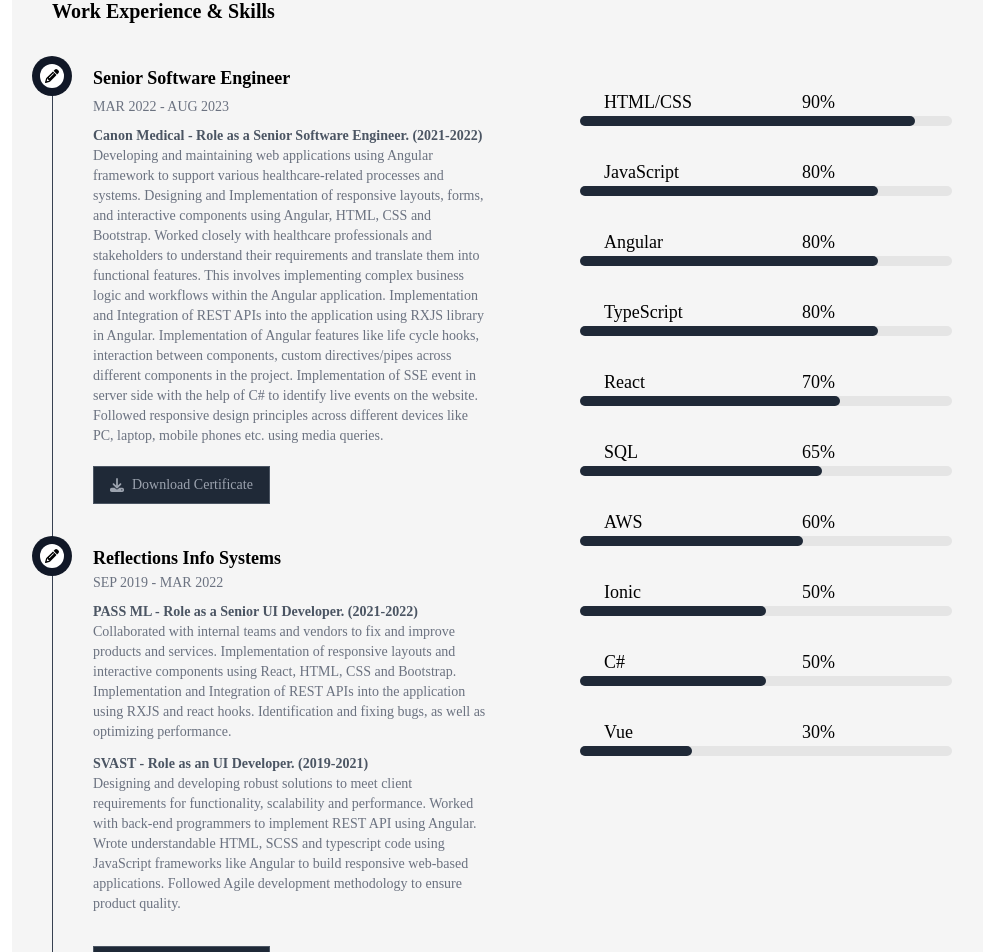
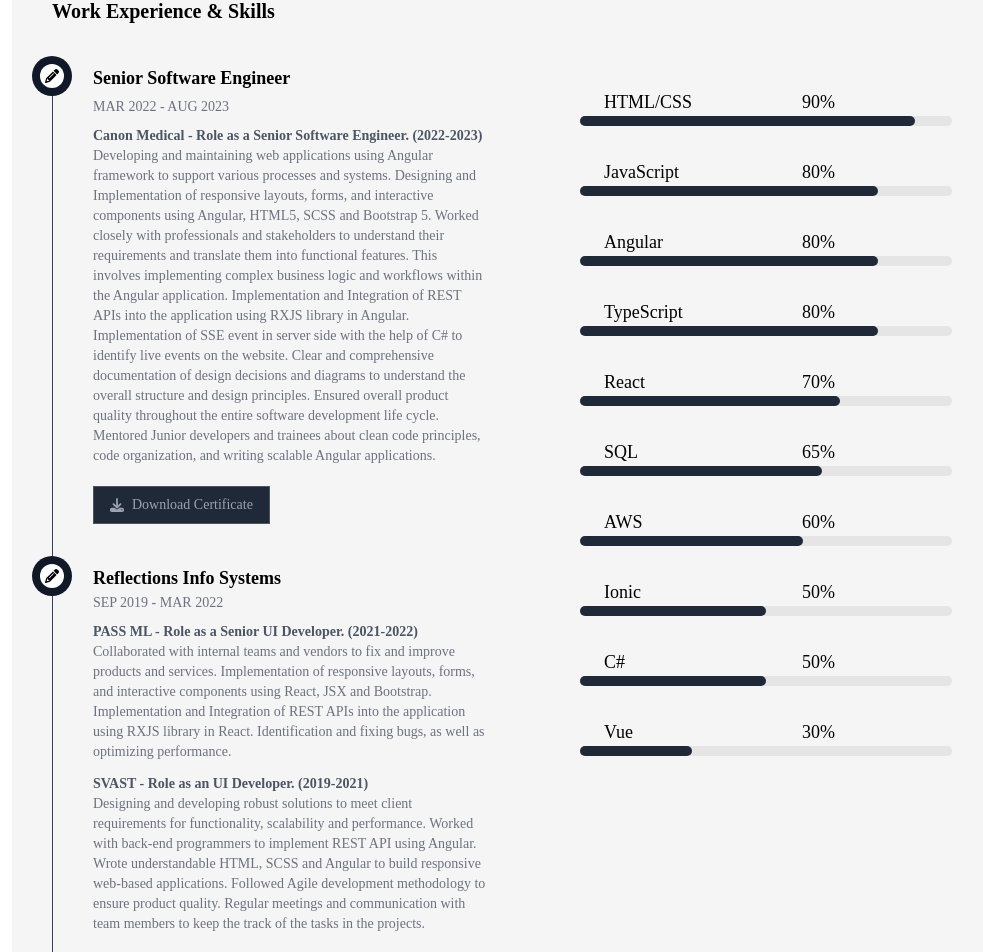
Before and after one commit to rohithvijay/Portfolio, a React (Create React App) app: page / in a window 1280 px wide. Shown: the part 1680-2632 px from the top of the page, without its empty margins (288-1271 px from the left). Built offline with nearby package versions, Linux system fonts and the light colour scheme; a web font is replaced by a local one.

Commit message:
portfolio-custom

```diff
--- a/package.json
+++ b/package.json
@@ -13,6 +13,8 @@
     "@testing-library/react": "^13.4.0",
     "@testing-library/user-event": "^13.5.0",
     "aos": "^2.3.4",
+    "emailjs-com": "^3.2.0",
+    "node-polyfill-webpack-plugin": "^2.0.1",
     "react": "^18.2.0",
     "react-dom": "^18.2.0",
     "react-router-dom": "^6.16.0",
--- a/src/components/Contact.js
+++ b/src/components/Contact.js
@@ -32,7 +32,7 @@ const Contact = () => {
       >
         GET IN TOUCH
       </h2>
-      <div className="text-left grid gap-8 grid-cols-1 lg:grid-cols-2 py-5 sm:py-16 pr-0 md:pr-20   text-gray-900">
+      <div className="text-left grid gap-8 grid-cols-1 lg:grid-cols-2 py-5 pr-0 md:pr-20   text-gray-900">
         <div
           className="flex flex-col justify-center"
           data-aos={"slide-right"}
--- a/src/components/Skills.js
+++ b/src/components/Skills.js
@@ -43,25 +43,26 @@ const Skills = () => {
             </time>
             <div className="font-normal text-gray-500 text-sm">
               <h3 className="font-semibold text-gray-600">
-                Canon Medical - Role as a Senior Software Engineer. (2021-2022)
+                Canon Medical - Role as a Senior Software Engineer. (2022-2023)
               </h3>
               <p>
                 Developing and maintaining web applications using Angular
-                framework to support various healthcare-related processes and
-                systems. Designing and Implementation of responsive layouts,
-                forms, and interactive components using Angular, HTML, CSS and
-                Bootstrap. Worked closely with healthcare professionals and
-                stakeholders to understand their requirements and translate them
-                into functional features. This involves implementing complex
-                business logic and workflows within the Angular application.
-                Implementation and Integration of REST APIs into the application
-                using RXJS library in Angular. Implementation of Angular
-                features like life cycle hooks, interaction between components,
-                custom directives/pipes across different components in the
-                project. Implementation of SSE event in server side with the
-                help of C# to identify live events on the website. Followed
-                responsive design principles across different devices like PC,
-                laptop, mobile phones etc. using media queries.
+                framework to support various processes and systems. Designing
+                and Implementation of responsive layouts, forms, and interactive
+                components using Angular, HTML5, SCSS and Bootstrap 5. Worked
+                closely with professionals and stakeholders to understand their
+                requirements and translate them into functional features. This
+                involves implementing complex business logic and workflows
+                within the Angular application. Implementation and Integration
+                of REST APIs into the application using RXJS library in Angular.
+                Implementation of SSE event in server side with the help of C#
+                to identify live events on the website. Clear and comprehensive
+                documentation of design decisions and diagrams to understand the
+                overall structure and design principles. Ensured overall product
+                quality throughout the entire software development life cycle.
+                Mentored Junior developers and trainees about clean code
+                principles, code organization, and writing scalable Angular
+                applications.
               </p>
             </div>
             <button
@@ -77,11 +78,7 @@ const Skills = () => {
               <span className="pl-2">Download Certificate</span>
             </button>
           </li>
-          <li
-            className="mb-10 ml-10"
-            data-aos="zoom-out"
-            data-aos-once="true"
-          >
+          <li className="mb-10 ml-10" data-aos="zoom-out" data-aos-once="true">
             <span className="absolute flex items-center justify-center w-6 h-6 rounded-full custom-left ring-8 ring-gray-900 bg-white text-black text-sm">
               <FontAwesomeIcon icon={faPencil} />
             </span>
@@ -100,9 +97,9 @@ const Skills = () => {
                   <p>
                     Collaborated with internal teams and vendors to fix and
                     improve products and services. Implementation of responsive
-                    layouts and interactive components using React, HTML, CSS
+                    layouts, forms, and interactive components using React, JSX
                     and Bootstrap. Implementation and Integration of REST APIs
-                    into the application using RXJS and react hooks.
+                    into the application using RXJS library in React.
                     Identification and fixing bugs, as well as optimizing
                     performance.
                   </p>
@@ -115,10 +112,11 @@ const Skills = () => {
                     Designing and developing robust solutions to meet client
                     requirements for functionality, scalability and performance.
                     Worked with back-end programmers to implement REST API using
-                    Angular. Wrote understandable HTML, SCSS and typescript code
-                    using JavaScript frameworks like Angular to build responsive
-                    web-based applications. Followed Agile development
-                    methodology to ensure product quality.
+                    Angular. Wrote understandable HTML, SCSS and Angular to
+                    build responsive web-based applications. Followed Agile
+                    development methodology to ensure product quality. Regular
+                    meetings and communication with team members to keep the
+                    track of the tasks in the projects.
                   </p>
                 </li>
               </ul>
@@ -172,7 +170,7 @@ const Skills = () => {
                   <p>
                     Translated design teams UX wireframes and mockups into
                     responsive, interactive features using HTML, CSS and
-                    JavaScript. Integration of REST API’s using Angular.
+                    Angular. Integration of REST API’s using Angular.
                   </p>
                 </li>
                 <li className="my-3">
@@ -191,8 +189,8 @@ const Skills = () => {
                     Onedles - Role as an Angular JS Developer. (2017-2018)
                   </h3>
                   <p>
-                    Web development using HTML, CSS, Angular 1 and PHP for
-                    building and developing UI components. Involved in building
+                    Web development using HTML, CSS, and AngularJS for building
+                    and developing UI components. Involved in building
                     responsive web designs and fixing browser compatibility
                     issues. Identification, fixing and tracking the bugs in the
                     Redmine tool.
--- /dev/null
+++ b/src/data/myData.js
@@ -0,0 +1,124 @@
+import {
+  faGithub,
+  faAngular,
+  faReact,
+  faHtml5,
+  faCss3,
+  faJira,
+  faGit,
+  faBootstrap,
+  faInvision,
+  faVuejs,
+} from "@fortawesome/free-brands-svg-icons";
+
+export default {
+  name: "ROHITH VIJAY",
+  title: "FRONT END DEVELOPER",
+  experience: [
+    {
+      title: "Quest Global",
+      role: "Senior Software Engineer",
+      startdate: "MAR 2022",
+      enddate: "AUG 2023",
+      project: [
+        {
+          projecttitle:
+            "Canon Medical - Role as a Senior Software Engineer. (2022-2023)",
+          projectDescription:
+            "Developing and maintaining web applications using Angular framework to support various processes and systems. Designing and Implementation of responsive layouts, forms, and interactive components using Angular, HTML5, SCSS and Bootstrap 5. Worked closely with professionals and stakeholders to understand their requirements and translate them into functional features. This involves implementing complex business logic and workflows within the Angular application. Implementation and Integration of REST APIs into the application using RXJS library in Angular. Implementation of SSE event in server side with the help of C# to identify live events on the website. Clear and comprehensive documentation of design decisions and diagrams to understand the overall structure and design principles. Ensured overall product quality throughout the entire software development life cycle. Mentored Junior developers and trainees about clean code principles, code organization, and writing scalable Angular applications.",
+        },
+      ],
+    },
+    {
+      title: "Reflections Info Systems",
+      role: "Senior UI Developer",
+      startdate: "SEP 2019",
+      enddate: "MAR 2022",
+      project: [
+        {
+          projecttitle: "PASS ML - Role as a Senior UI Developer. (2021-2022)",
+          projectDescription:
+            "Collaborated with internal teams and vendors to fix and improve products and services. Implementation of responsive layouts, forms, and interactive components using React, JSX and Bootstrap. Implementation and Integration of REST APIs into the application using RXJS library in React. Identification and fixing bugs, as well as optimizing performance.",
+        },
+        {
+          projecttitle: "SVAST - Role as an UI Developer. (2019-2021)",
+          projectDescription:
+            "Designing and developing robust solutions to meet client requirements for functionality, scalability and performance. Worked with back-end programmers to implement REST API using Angular. Wrote understandable HTML, SCSS and Angular to build responsive web-based applications. Followed Agile development methodology to ensure product quality. Regular meetings and communication with team members to keep the track of the tasks in the projects.",
+        },
+      ],
+    },
+    {
+      title: "Cycloides Technologies",
+      role: "Senior UI Developer",
+      startdate: "JUL 2017",
+      enddate: "SEP 2019",
+      project: [
+        {
+          projecttitle: "TUNE PROTECT - Role as a React Developer. (2019)",
+          projectDescription:
+            "Translated design teams UX wireframes and mockups into responsive, interactive features using React (JSX) and building responsive websites for the website. Integration of API’s and unit testing.",
+        },
+        {
+          projecttitle:
+            "My Recycle Buddy - Role as an Angular Developer. (2018-2019)",
+          projectDescription:
+            "Translated design teams UX wireframes and mockups into responsive, interactive features using HTML, CSS and Angular. Integration of REST API’s using Angular.",
+        },
+        {
+          projecttitle:
+            "Commissionaires - Role as an Ionic Developer. (2018-2019)",
+          projectDescription:
+            "Developed UI design and API integrations for mobile applications using technology like ionic framework which used ionic libraries and JavaScript framework like angular 2.",
+        },
+        {
+          projecttitle:
+            "Onedles - Role as an Angular JS Developer. (2017-2018)",
+          projectDescription:
+            "Web development using HTML, CSS, and AngularJS for building and developing UI components. Involved in building responsive web designs and fixing browser compatibility issues. Identification, fixing and tracking the bugs in the Redmine tool.",
+        },
+      ],
+    },
+  ],
+  technologies: [
+    {
+      title: "HTML 5",
+      icon: faHtml5,
+    },
+    {
+      title: "CSS 3",
+      icon: faCss3,
+    },
+    {
+      title: "BOOTSTRAP",
+      icon: faBootstrap,
+    },
+    {
+      title: "ANGULAR",
+      icon: faAngular,
+    },
+    {
+      title: "REACT",
+      icon: faReact,
+    },
+    {
+      title: "VUE",
+      icon: faVuejs,
+    },
+    {
+      title: "GITHUB",
+      icon: faGithub,
+    },
+    {
+      title: "JIRA",
+      icon: faJira,
+    },
+    {
+      title: "GIT",
+      icon: faGit,
+    },
+    {
+      title: "INVISION",
+      icon: faInvision,
+    },
+  ],
+};
--- a/src/index.css
+++ b/src/index.css
@@ -193,6 +193,14 @@ code {
 .userimage {
   transform: scale(1.3) rotate(0deg);
 }
+.Toastify__toast-body {
+  display: flex;
+}
+.Toastify--animate-icon {
+  width:20px;
+  margin-right: 10px;
+  color:#1F2937;
+}
 
 @media screen and (max-height: 575px) and (orientation:landscape){
   .img-sub {
```
Also changed, not shown: src/components/Technologies.js (+5 -5 lines), 18 other files (tests, documents, lock files or other folders).
